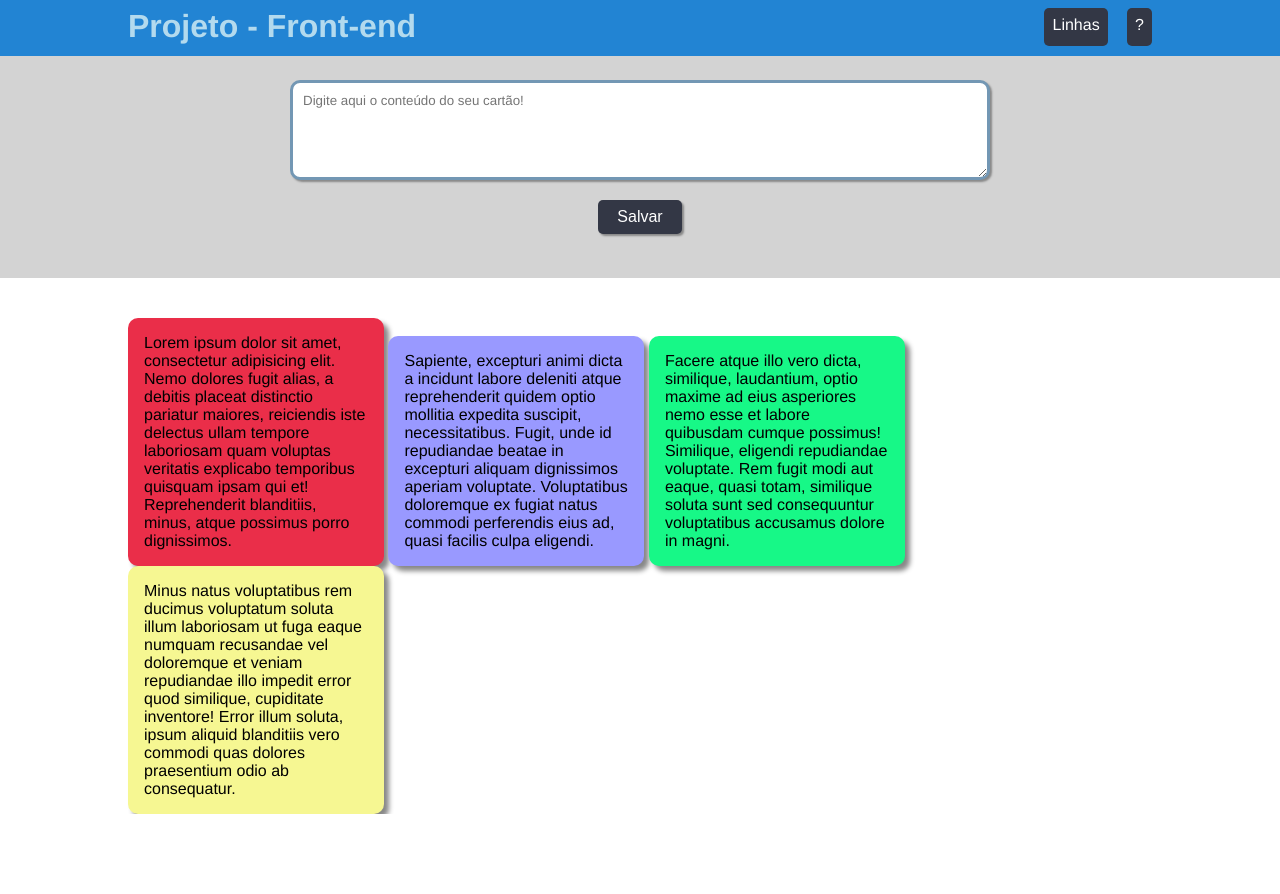
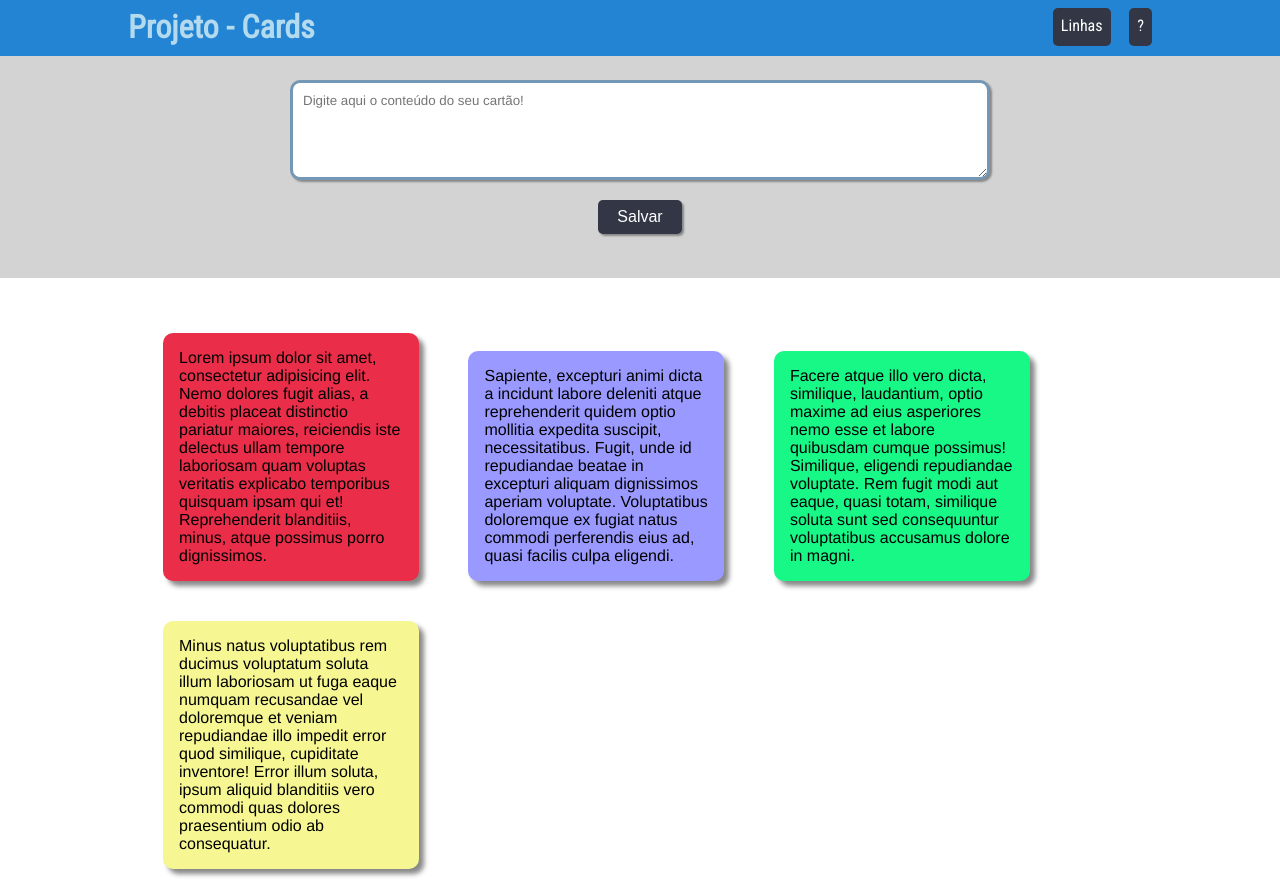
Before and after one commit to lucasbusto/Web-App, a plain HTML site: page index.html in a window 1280 px wide. Before the commit the page ends 814 px from the top, so only its background shows below. Drawn offline with Linux system fonts and the light colour scheme.

Commit message:
Finalized
Project developed in HTML CSS and Javascript.

```diff
--- a/css/block/card.css
+++ b/css/block/card.css
@@ -1,6 +1,7 @@
 .card {
   display: inline-block;
   box-sizing: border-box;
+  margin: 15px 10px 25px 35px;
   padding: 16px;
   width: 25%;
   position: relative;
--- a/css/block/header.css
+++ b/css/block/header.css
@@ -5,6 +5,7 @@
   height: 40px;
   padding-top: 8px;
   padding-bottom: 8px;
+  font-family: 'Roboto Condensed', sans-serif;
 
 
 
--- a/index.html
+++ b/index.html
@@ -9,12 +9,13 @@
     <link rel="stylesheet" href="css/block/header.css">
     <link rel="stylesheet" href="css/block/newCard.css">
     <link rel="stylesheet" href="css/block/card.css">
+    <link href='https://fonts.googleapis.com/css?family=Roboto+Condensed' rel='stylesheet' type='text/css'>
 
 </head>
 
 <body>
     <header class="header container">
-        <h1 class="header-title">Projeto - Front-end</h1>
+        <h1 class="header-title">Projeto - Cards</h1>
         <nav class="header-menu">
             <ul>
                 <li class="header-button">
@@ -35,7 +36,7 @@
 
 
     <section class="container">
-        <ol>
+        <ol class="wrap-card">
             <li class="card" data-color="first">
                 <nav class="wrap-card-options">
                     <ul>
@@ -163,5 +164,4 @@
     <script src="js/block/card.js"></script>
     <script src="js/block/newCard.js"></script>
 </body>
-
 </html>
--- a/js/block/newCard.js
+++ b/js/block/newCard.js
@@ -32,6 +32,6 @@ $newCard.addEventListener('submit', function(event) {
 
         $wrapCard.insertBefore($copyCard, $card);
     };
-    //PAREI NA AULA 5.7
+
 
 });
```
